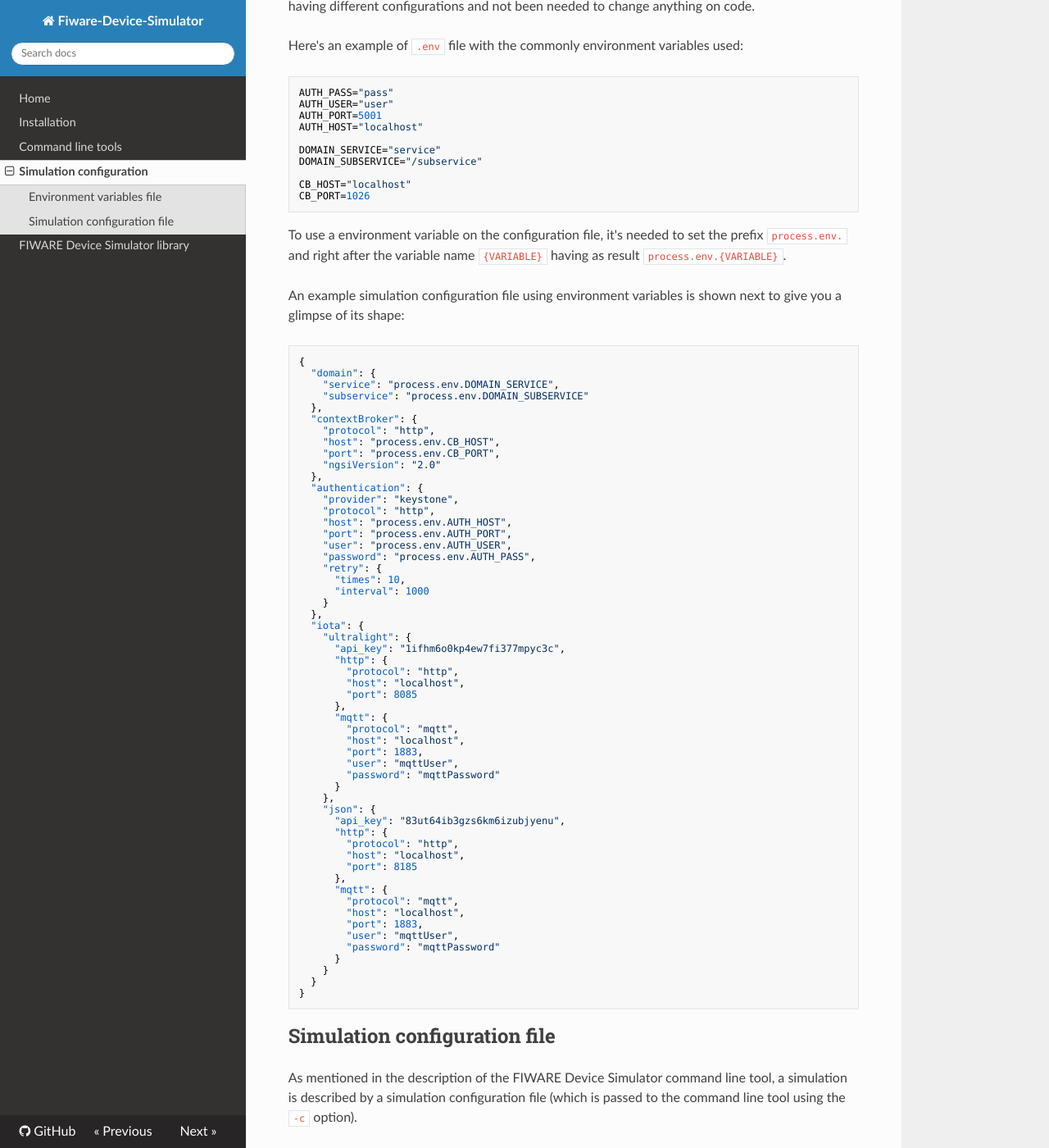
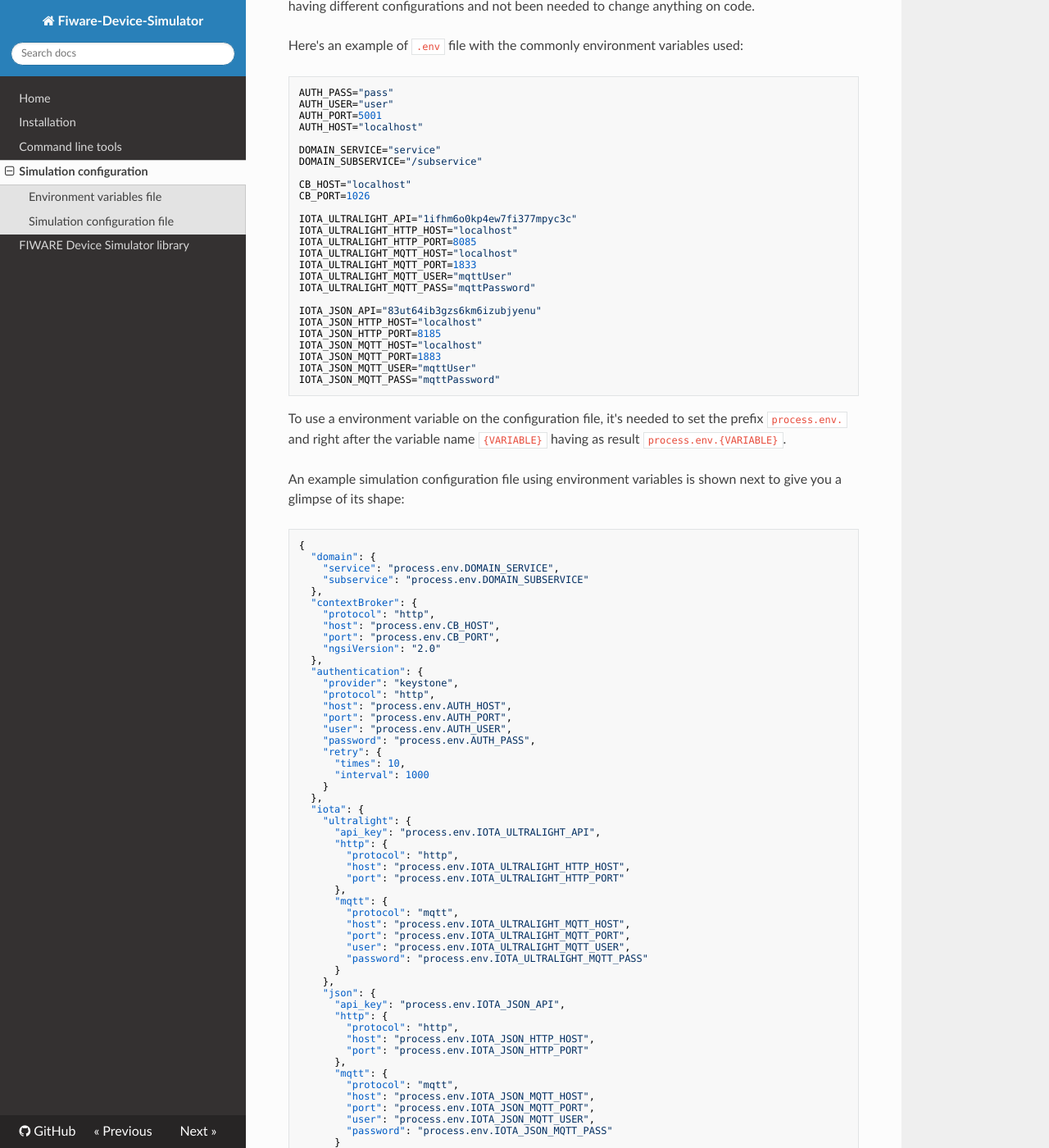
Before and after one commit to telefonicaid/fiware-device-simulator, an MkDocs documentation site: the page built from doc/manuals/simulation-configuration.md, in a window 1280 px wide and 1400 px high, scrolled down 268 px. Shown: the whole window at 82% size. Built offline with MkDocs 1.6.1, drawn with Linux system fonts in a browser that asks for light colours; nearby versions of some CDN libraries; comment, search, counter and statistics services are not loaded; old or Windows-style settings are respelled for this version of MkDocs.

Commit message:
fix: generic function to get environment variables

````diff
--- a/doc/manuals/simulation-configuration.md
+++ b/doc/manuals/simulation-configuration.md
@@ -17,6 +17,22 @@ DOMAIN_SUBSERVICE="/subservice"
 
 CB_HOST="localhost"
 CB_PORT=1026
+
+IOTA_ULTRALIGHT_API="1ifhm6o0kp4ew7fi377mpyc3c"
+IOTA_ULTRALIGHT_HTTP_HOST="localhost"
+IOTA_ULTRALIGHT_HTTP_PORT=8085
+IOTA_ULTRALIGHT_MQTT_HOST="localhost"
+IOTA_ULTRALIGHT_MQTT_PORT=1833
+IOTA_ULTRALIGHT_MQTT_USER="mqttUser"
+IOTA_ULTRALIGHT_MQTT_PASS="mqttPassword"
+
+IOTA_JSON_API="83ut64ib3gzs6km6izubjyenu"
+IOTA_JSON_HTTP_HOST="localhost"
+IOTA_JSON_HTTP_PORT=8185
+IOTA_JSON_MQTT_HOST="localhost"
+IOTA_JSON_MQTT_PORT=1883
+IOTA_JSON_MQTT_USER="mqttUser"
+IOTA_JSON_MQTT_PASS="mqttPassword"
 ```
 
 To use a environment variable on the configuration file, it's needed to set the prefix `process.env.` and right after the variable name `{VARIABLE}` having as result `process.env.{VARIABLE}`.
@@ -49,33 +65,33 @@ An example simulation configuration file using environment variables is shown ne
   },
   "iota": {
     "ultralight": {
-      "api_key": "1ifhm6o0kp4ew7fi377mpyc3c",
+      "api_key": "process.env.IOTA_ULTRALIGHT_API",
       "http": {
         "protocol": "http",
-        "host": "localhost",
-        "port": 8085
+        "host": "process.env.IOTA_ULTRALIGHT_HTTP_HOST",
+        "port": "process.env.IOTA_ULTRALIGHT_HTTP_PORT"
       },
       "mqtt": {
         "protocol": "mqtt",
-        "host": "localhost",
-        "port": 1883,
-        "user": "mqttUser",
-        "password": "mqttPassword"
+        "host": "process.env.IOTA_ULTRALIGHT_MQTT_HOST",
+        "port": "process.env.IOTA_ULTRALIGHT_MQTT_PORT",
+        "user": "process.env.IOTA_ULTRALIGHT_MQTT_USER",
+        "password": "process.env.IOTA_ULTRALIGHT_MQTT_PASS"
       }
     },
     "json": {
-      "api_key": "83ut64ib3gzs6km6izubjyenu",
+      "api_key": "process.env.IOTA_JSON_API",
       "http": {
         "protocol": "http",
-        "host": "localhost",
-        "port": 8185
+        "host": "process.env.IOTA_JSON_HTTP_HOST",
+        "port": "process.env.IOTA_JSON_HTTP_PORT"
       },
       "mqtt": {
         "protocol": "mqtt",
-        "host": "localhost",
-        "port": 1883,
-        "user": "mqttUser",
-        "password": "mqttPassword"
+        "host": "process.env.IOTA_JSON_MQTT_HOST",
+        "port": "process.env.IOTA_JSON_MQTT_PORT",
+        "user": "process.env.IOTA_JSON_MQTT_USER",
+        "password": "process.env.IOTA_JSON_MQTT_PASS"
       }
     }
   }
````
Also changed, not shown: 2 other files.
